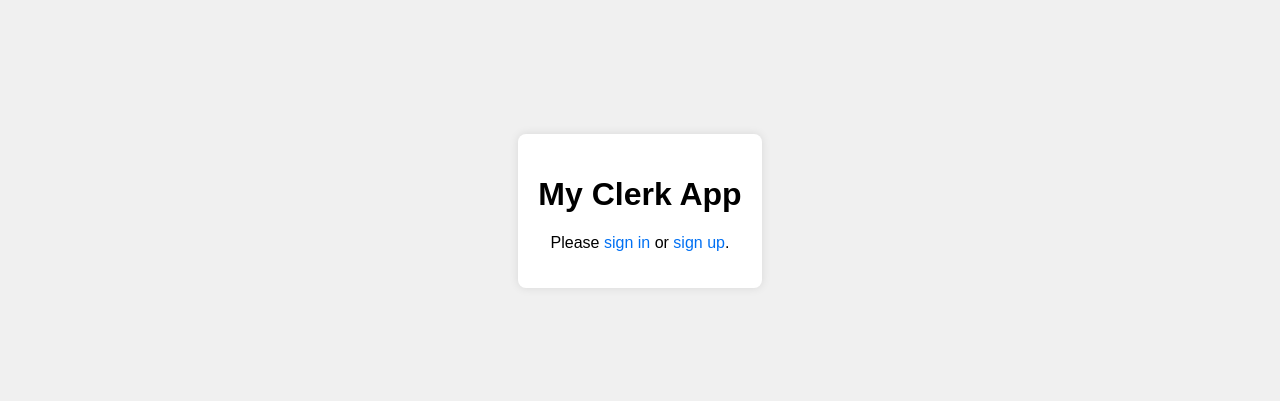
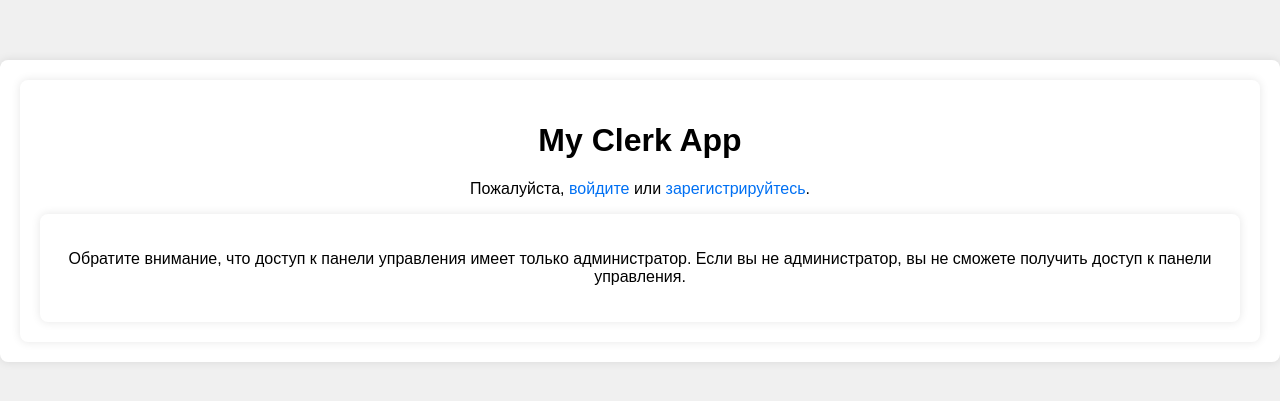
Before and after one commit to writer169/clerkproverka, a Next.js app: page / in a window 1280 px wide. Shown: the part 189-590 px from the top of the page. Built offline with nearby package versions, Linux system fonts and the light colour scheme.

Commit message:
Update page.js

```diff
--- a/app/page.js
+++ b/app/page.js
@@ -3,9 +3,19 @@
 
 export default function Home() {
   return (
-    <div>
-      <h1>My Clerk App</h1>
-      <p>Please <Link href="/sign-in">sign in</Link> or <Link href="/sign-up">sign up</Link>.</p>
+    <div className="flex flex-col items-center justify-center min-h-screen bg-gray-50 p-4">
+      <div className="max-w-md w-full bg-white p-8 rounded-lg shadow-md">
+        <h1 className="text-2xl font-bold mb-4 text-center">My Clerk App</h1>
+        <p className="mb-6 text-center">
+          Пожалуйста, <Link href="/sign-in" className="text-blue-600 hover:underline">войдите</Link> или <Link href="/sign-up" className="text-blue-600 hover:underline">зарегистрируйтесь</Link>.
+        </p>
+        <div className="bg-yellow-50 p-4 rounded-lg border border-yellow-200">
+          <p className="text-sm text-gray-700">
+            Обратите внимание, что доступ к панели управления имеет только администратор.
+            Если вы не администратор, вы не сможете получить доступ к панели управления.
+          </p>
+        </div>
+      </div>
     </div>
   );
 }
```
